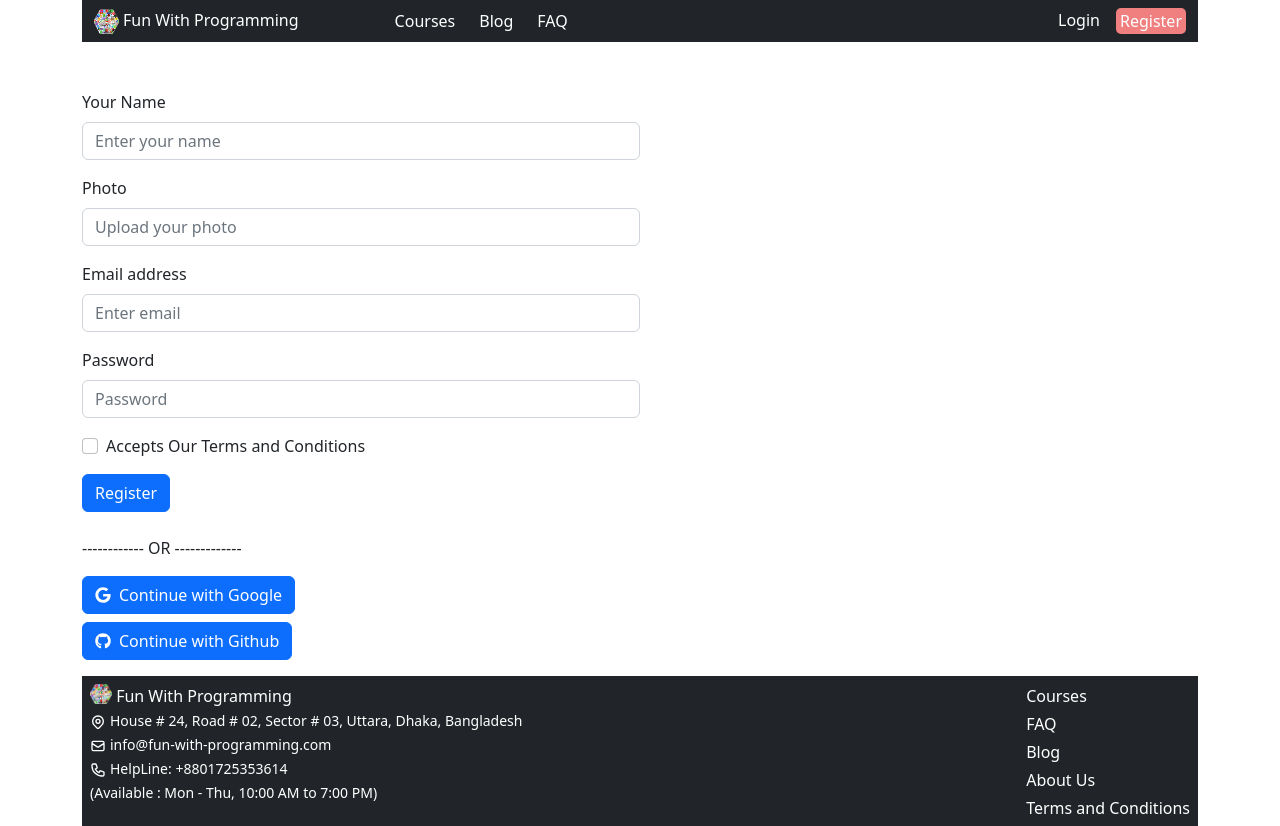
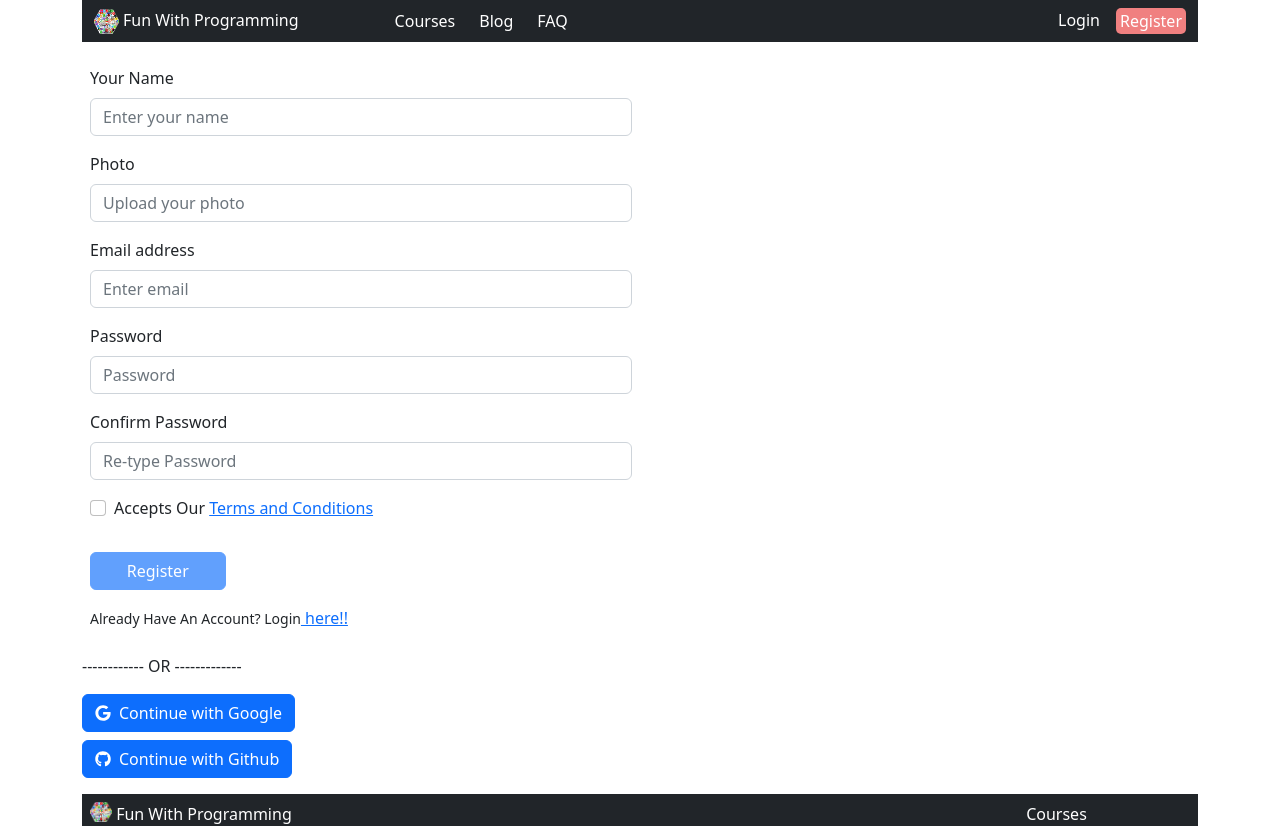
Before and after one commit to mostafizurhh/A10-create-a-learning-site, a React (Create React App) app: page /register in a window 1280 px wide. Shown: the top 826 px of the page. Built offline with nearby package versions, Linux system fonts and the light colour scheme.

Commit message:
implemented validation process to create new user

```diff
--- a/package.json
+++ b/package.json
@@ -11,6 +11,7 @@
     "react": "^18.2.0",
     "react-bootstrap": "^2.5.0",
     "react-dom": "^18.2.0",
+    "react-hot-toast": "^2.4.0",
     "react-icons": "^4.6.0",
     "react-router-dom": "^6.4.2",
     "react-scripts": "5.0.1",
--- a/src/App.js
+++ b/src/App.js
@@ -1,13 +1,15 @@
 import { RouterProvider } from 'react-router-dom';
 import './App.css';
 import { routes } from './Routes/Routes/Routes';
+import { Toaster } from 'react-hot-toast';
+
 
 
 function App() {
   return (
     <div className='container'>
       <RouterProvider router={routes}>
-
+        <Toaster></Toaster>
       </RouterProvider>
     </div>
   );
--- a/src/Routes/Routes/Routes.js
+++ b/src/Routes/Routes/Routes.js
@@ -6,6 +6,7 @@ import Home from "../../components/Home/Home";
 import Login from "../../components/Login/Login";
 import Main from "../../layout/Main/Main";
 import Register from "../../components/Register/Register";
+import TermsAndConditions from "../../components/TermsAndConditions/TermsAndConditions";
 
 export const routes = createBrowserRouter([
     {
@@ -35,6 +36,10 @@ export const routes = createBrowserRouter([
             {
                 path: '/register',
                 element: <Register></Register>
+            },
+            {
+                path: '/terms',
+                element: <TermsAndConditions></TermsAndConditions>
             }
         ]
     }
--- /dev/null
+++ b/src/components/Login/Login.css
@@ -0,0 +1,3 @@
+a {
+    text-decoration: none;
+}
--- a/src/components/Login/Login.js
+++ b/src/components/Login/Login.js
@@ -1,10 +1,12 @@
+import './Login.css'
 import React from 'react';
 import Button from 'react-bootstrap/Button';
 import Form from 'react-bootstrap/Form';
+import { Link } from 'react-router-dom';
 
 const Login = () => {
     return (
-        <Form className='w-50 mt-3 mb-3'>
+        <Form className='w-50 mt-3 mb-3 p-2'>
             <Form.Group className="mb-3" controlId="formBasicEmail">
                 <Form.Label>Email address</Form.Label>
                 <Form.Control type="email" name='email' placeholder="Enter email" required />
@@ -18,6 +20,10 @@ const Login = () => {
             <Button variant="primary" type="submit">
                 Login
             </Button>
+            <div className='mt-2'>
+                <small>New to our site? Please</small>
+                <Link to='/register'> register!!</Link>
+            </div>
         </Form>
     );
 };
--- /dev/null
+++ b/src/components/Register/Register.css
@@ -0,0 +1,3 @@
+a {
+    text-decoration: none;
+}
--- a/src/components/Register/Register.js
+++ b/src/components/Register/Register.js
@@ -4,11 +4,17 @@ import { useContext } from 'react';
 import Button from 'react-bootstrap/Button';
 import Form from 'react-bootstrap/Form';
 import { FaGithub, FaGoogle } from 'react-icons/fa';
+import { Link } from 'react-router-dom';
 import { AuthContext } from '../../contexts/AuthProvider/AuthProvider';
+import { toast } from 'react-hot-toast';
+import { useState } from 'react';
 
 
 const Register = () => {
-    const { providerLogin } = useContext(AuthContext)
+    const [error, setError] = useState('');
+    const [termsAccepted, setTermsAccepted] = useState(false);
+
+    const { providerLogin, createUser } = useContext(AuthContext)
 
     const googleProvider = new GoogleAuthProvider();
     const githubProvider = new GithubAuthProvider();
@@ -29,9 +35,63 @@ const Register = () => {
             })
             .catch(error => console.error(error))
     }
+
+    const handleSubmit = (event) => {
+        event.preventDefault();
+        const form = event.target;
+
+        const name = form.name.value;
+        const photoURL = form.photoURL.value;
+        const email = form.email.value;
+        const password = form.password.value;
+        const confirmPassword = form.confirmPassword.value;
+
+        if (!/(?=.*[a-z])/.test(password)) {
+            setError('Please provide at least 1 lowercase letter')
+            return
+        }
+        if (!/(?=.*[A-Z])/.test(password)) {
+            setError('Please provide at least 1 uppercase letter')
+            return
+        }
+        if (!/(?=.*[0-9])/.test(password)) {
+            setError('Please provide at least 1 number')
+            return
+        }
+        if (!/(?=.*[!@#$&*%])/.test(password)) {
+            setError('Please provide at least 1 special charecter')
+            return
+        }
+        if (!/.{8}/.test(password)) {
+            setError('Password length must be at least 8 charecters')
+            return
+        }
+        if (password !== confirmPassword) {
+            setError('Password did not match')
+            return
+        }
+
+        createUser(email, password)
+            .then(result => {
+                const user = result.user;
+                console.log(user)
+                setError('')
+                form.reset()
+                toast.success('Please verify your email')
+            })
+            .catch(error => {
+                console.error(error)
+                setError(error.message)
+            })
+    }
+
+    const handleTerms = event => {
+        setTermsAccepted(event.target.checked)
+    }
+
     return (
         <div>
-            <Form className='w-50 mt-5 mb-3'>
+            <Form onSubmit={handleSubmit} className='w-50 mt-3 mb-3 p-2'>
                 <Form.Group className="mb-3" controlId="formBasicName">
                     <Form.Label>Your Name</Form.Label>
                     <Form.Control type="text" name='name' placeholder="Enter your name" />
@@ -51,12 +111,31 @@ const Register = () => {
                     <Form.Label>Password</Form.Label>
                     <Form.Control type="password" name='password' placeholder="Password" required />
                 </Form.Group>
+
+                <Form.Group className="mb-3" controlId="formBasicConfirmPassword">
+                    <Form.Label>Confirm Password</Form.Label>
+                    <Form.Control type="password" name='confirmPassword' placeholder="Re-type Password" required />
+                </Form.Group>
                 <Form.Group className="mb-3" controlId="formBasicCheckbox">
-                    <Form.Check type="checkbox" label="Accepts Our Terms and Conditions" />
+                    <Form.Check
+                        type="checkbox"
+                        onClick={handleTerms}
+                        label={<>Accepts Our <Link to='/terms'> Terms and Conditions</Link></>} />
                 </Form.Group>
-                <Button variant="primary" type="submit" className='mb-2'>
-                    Register
-                </Button>
+                <Form.Group className='d-flex flex-column'>
+                    <Form.Text className='text-danger mt-2 mb-2'>
+                        {error} {/* show error in UI */}
+                    </Form.Text>
+                    <Button variant="primary" type="submit" className='mb-2 w-25' disabled={!termsAccepted}>
+                        Register
+                    </Button>
+                </Form.Group>
+                <div className='mt-2'>
+                    <small>
+                        Already Have An Account? Login
+                    </small>
+                    <Link to='/login'> here!!</Link>
+                </div>
             </Form>
 
             <div className='mb-3'>
--- /dev/null
+++ b/src/components/TermsAndConditions/TermsAndConditions.js
@@ -0,0 +1,18 @@
+import React from 'react';
+
+const TermsAndConditions = () => {
+    return (
+        <div className='mt-3 mb-3 p-2'>
+            <h4>Terms and Conditions</h4>
+            A Terms and Conditions agreement acts as a legal contract between you (the company) and the user. It's where you maintain your rights to exclude users from your app in the event that they abuse your website/app, set out the rules for using your service and note other important details and disclaimers. <br /><br />
+
+            Having a Terms and Conditions agreement is completely optional. No laws require you to have one. Not even the super-strict and wide-reaching General Data Protection Regulation (GDPR). <br /><br />
+
+            Your Terms and Conditions agreement will be uniquely yours. While some clauses are standard and commonly seen in pretty much every Terms and Conditions agreement, it's up to you to set the rules and guidelines that the user must agree to. <br /><br />
+
+            Terms and Conditions agreements are also known as Terms of Service or Terms of Use agreements. These terms are interchangeable, practically speaking.
+        </div>
+    );
+};
+
+export default TermsAndConditions;
--- a/src/contexts/AuthProvider/AuthProvider.js
+++ b/src/contexts/AuthProvider/AuthProvider.js
@@ -1,6 +1,6 @@
 import React from 'react';
 import { createContext } from 'react';
-import { getAuth, signInWithPopup } from 'firebase/auth';
+import { createUserWithEmailAndPassword, getAuth, signInWithPopup } from 'firebase/auth';
 import app from '../../firebase/firebase.config'
 
 export const AuthContext = createContext();
@@ -13,7 +13,10 @@ const AuthProvider = ({ children }) => {
         return signInWithPopup(auth, provider)
     }
 
-    const authInfo = { user, providerLogin }
+    const createUser = (email, password) => {
+        return createUserWithEmailAndPassword(auth, email, password)
+    }
+    const authInfo = { user, providerLogin, createUser }
 
     return (
         <div>
```
Also changed, not shown: 1 other file (tests, documents, lock files or other folders).
